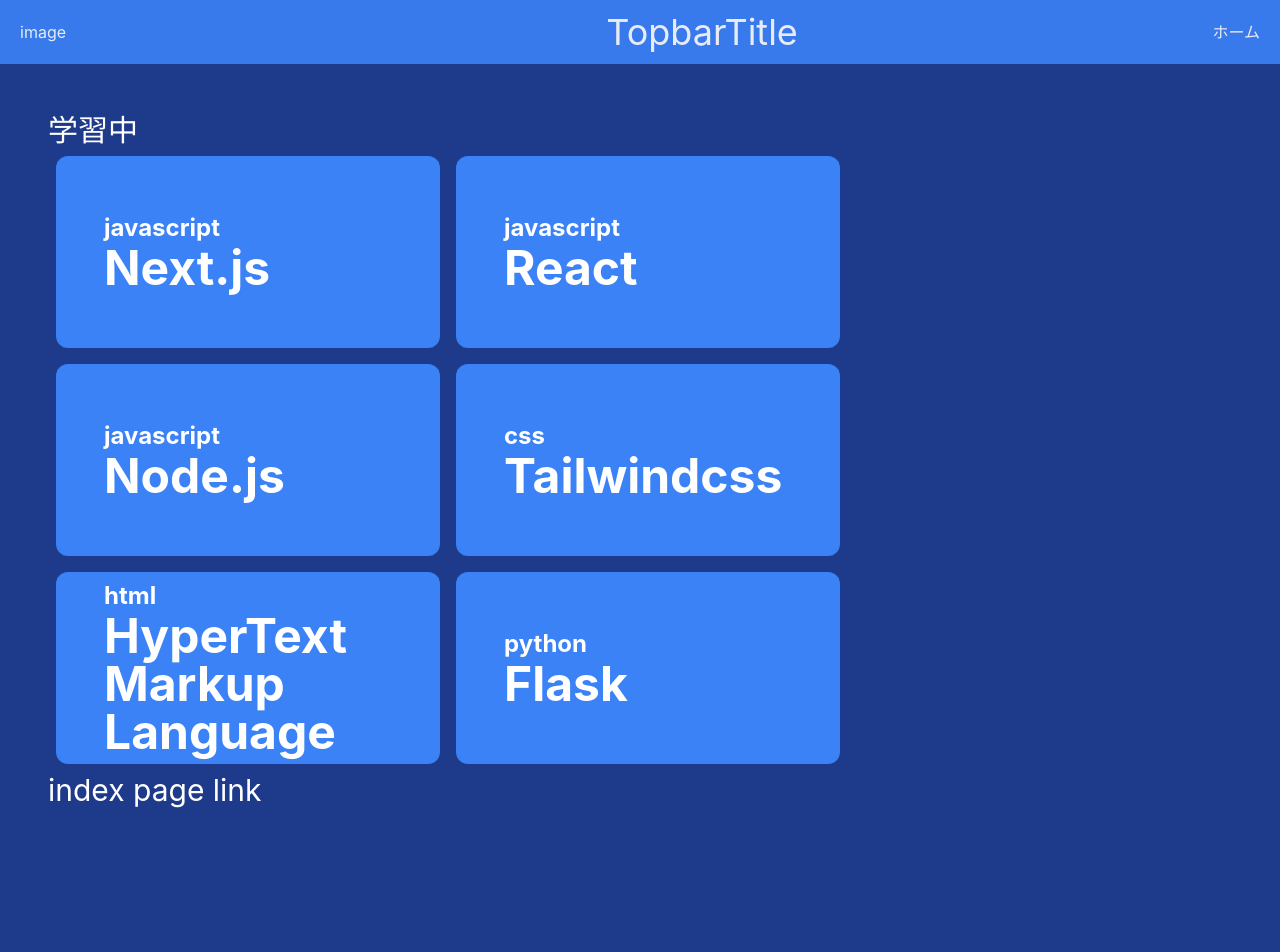
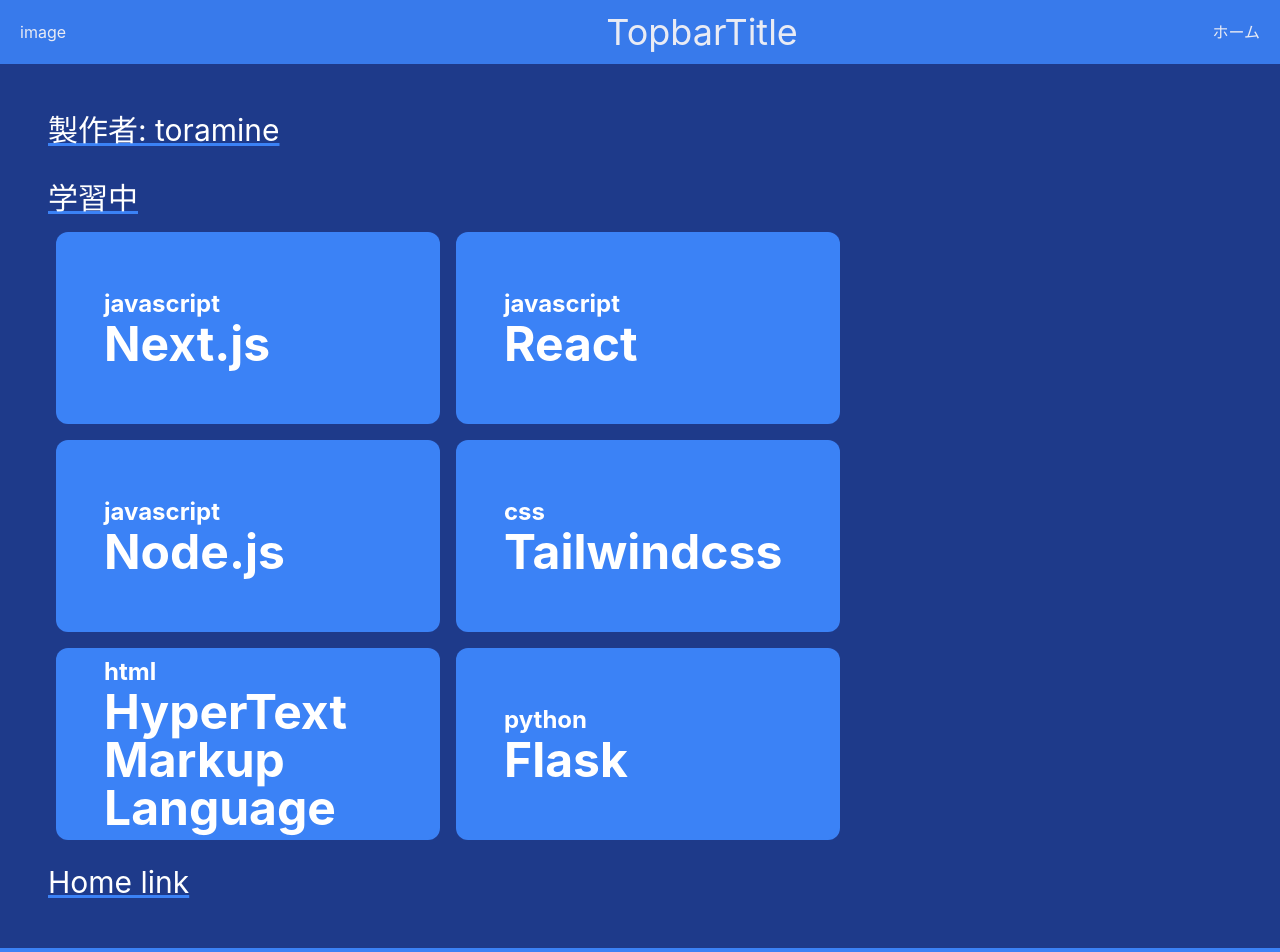
Before and after one commit to toramine/next_tailwind_practice, a Next.js app: page /profile in a window 1280 px wide. Shown: the top 952 px of the page. Before the commit the page ends 856 px from the top, so only its background shows below. Built offline with nearby package versions, Linux system fonts and the light colour scheme.

Commit message:
form componentのレスポンシブ対応、bottom componentの作成

```diff
--- /dev/null
+++ b/components/bottom.js
@@ -0,0 +1,9 @@
+function Bottom() {
+  return (
+    <div className="bottom-0 w-full bg-blue-500">
+      <div className="h-[100px] w-full "></div>
+    </div>
+  );
+}
+
+export default Bottom;
--- a/components/form.js
+++ b/components/form.js
@@ -8,8 +8,8 @@
   };
 
   return (
-    <div className="bg-white w-[100%] h-[700px] flex_jcc_aic">
-      <div className="bg-sky-500 flex-1 flex_jcc_aic h-[500px] mx-3 rounded-3xl">
+    <div className="bg-white w-[100%] h-auto py-12 lg:flex_jcc_aic ">
+      <div className="bg-sky-500 lg:flex-1 flex_jcc_aic h-[500px] m-3 rounded-3xl">
         <div className="w-[80%]">
           <form className="flex_col_aic py-3" onSubmit={(e) => handleSubmit(e)}>
             <div className="mt-3 text-white text-3xl">username</div>
@@ -37,7 +37,7 @@
           </form>
         </div>
       </div>
-      <div className="bg-gray-100 flex-1 h-[500px] mx-3 rounded-3xl">image</div>
+      <div className=" bg-cover bg-my_image lg:flex-1 h-[500px] mx-3 rounded-3xl"></div>
     </div>
   );
 }
--- a/components/layout.js
+++ b/components/layout.js
@@ -1,3 +1,4 @@
+import Bottom from "./bottom";
 import Topbar from "./topbar";
 
 function Layout({ children }) {
@@ -5,6 +6,7 @@
     <div className="h-full">
       <Topbar />
       <main>{children}</main>
+      <Bottom />
     </div>
   );
 }
--- a/components/topbar.js
+++ b/components/topbar.js
@@ -35,7 +35,7 @@
         ) : (
           <div>
             <Link href="/">
-              <div className="mr-5 hover:underline decoration-white cursor-pointer">
+              <div className="flex-1 mr-5 hover:underline decoration-white cursor-pointer">
                 ホーム
               </div>
             </Link>
--- a/pages/profile.js
+++ b/pages/profile.js
@@ -9,16 +9,21 @@
       <Head>
         <title>プロフィール</title>
       </Head>
-      <div className="m-12">
-        <div className="text-white text-3xl">学習中</div>
-        <div className=" flex flex-wrap ">
+      <div className="m-12 h-auto">
+        <div className="text-white text-3xl mb-8 underline decoration-blue-500">
+          製作者: toramine
+        </div>
+        <div className="text-white text-3xl mb-2 underline decoration-blue-500">
+          学習中
+        </div>
+        <div className=" flex flex-wrap mb-4">
           {cards.map((card) => (
             <Card card={card} key={card.id} />
           ))}
         </div>
         <Link href="/">
-          <div className="text-white inline text-3xl hover:underline decoration-white cursor-pointer">
-            index page link
+          <div className="text-white inline text-3xl underline decoration-blue-500 hover:decoration-white cursor-pointer">
+            Home link
           </div>
         </Link>
       </div>
--- a/tailwind.config.js
+++ b/tailwind.config.js
@@ -10,11 +10,13 @@
     "./components/created.{js,ts,jsx,tsx}",
     "./components/form.{js,ts,jsx,tsx}",
     "./components/card.{js,ts,jsx,tsx}",
+    "./components/bottom.{js,ts,jsx,tsx}",
   ],
   theme: {
     extend: {
       backgroundImage: {
         my_bg_image: "url('../public/assets/images/image2.jpg')",
+        my_image: "url('../public/assets/images/image1.jpg')",
       },
     },
   },
```
